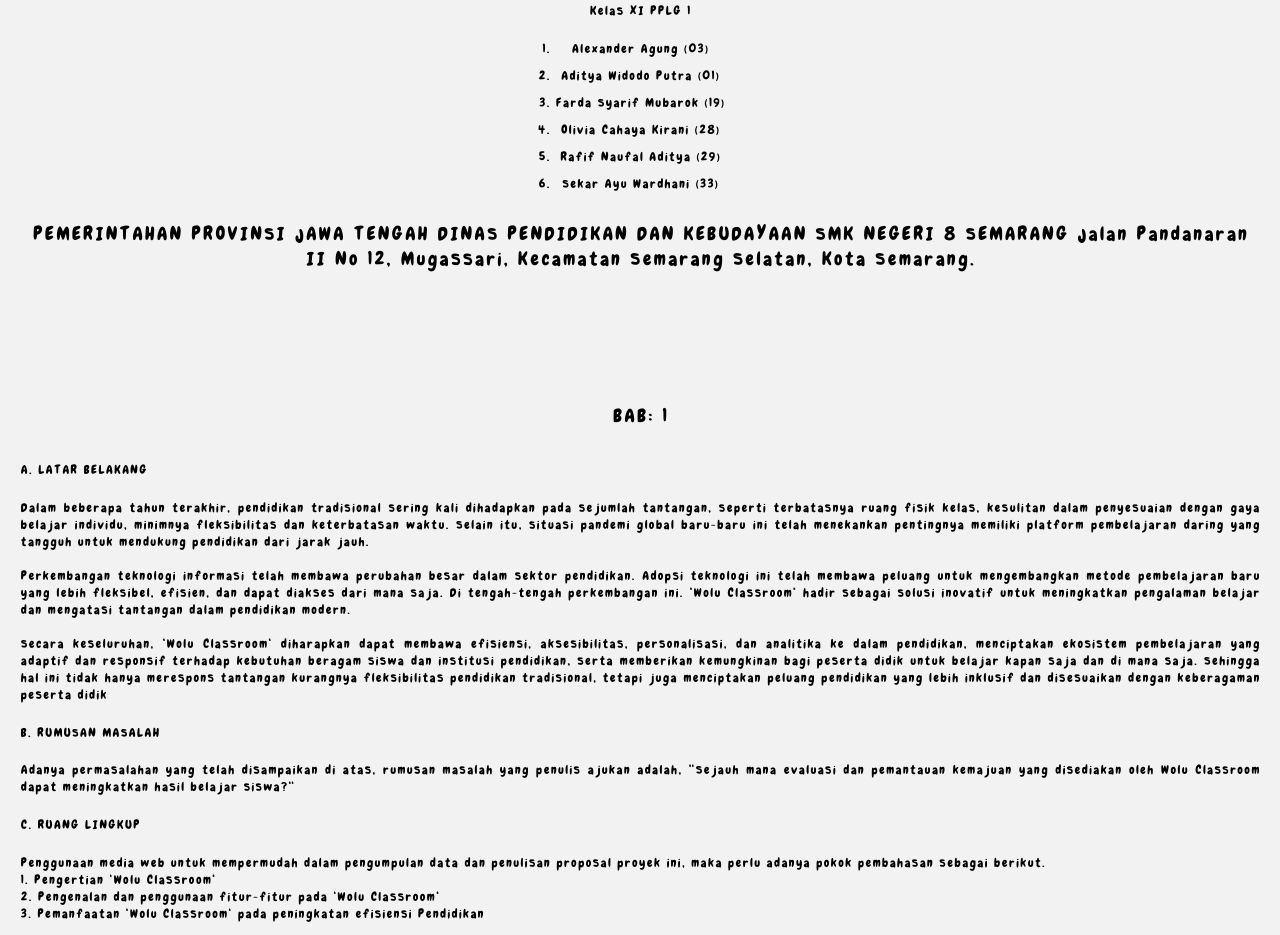
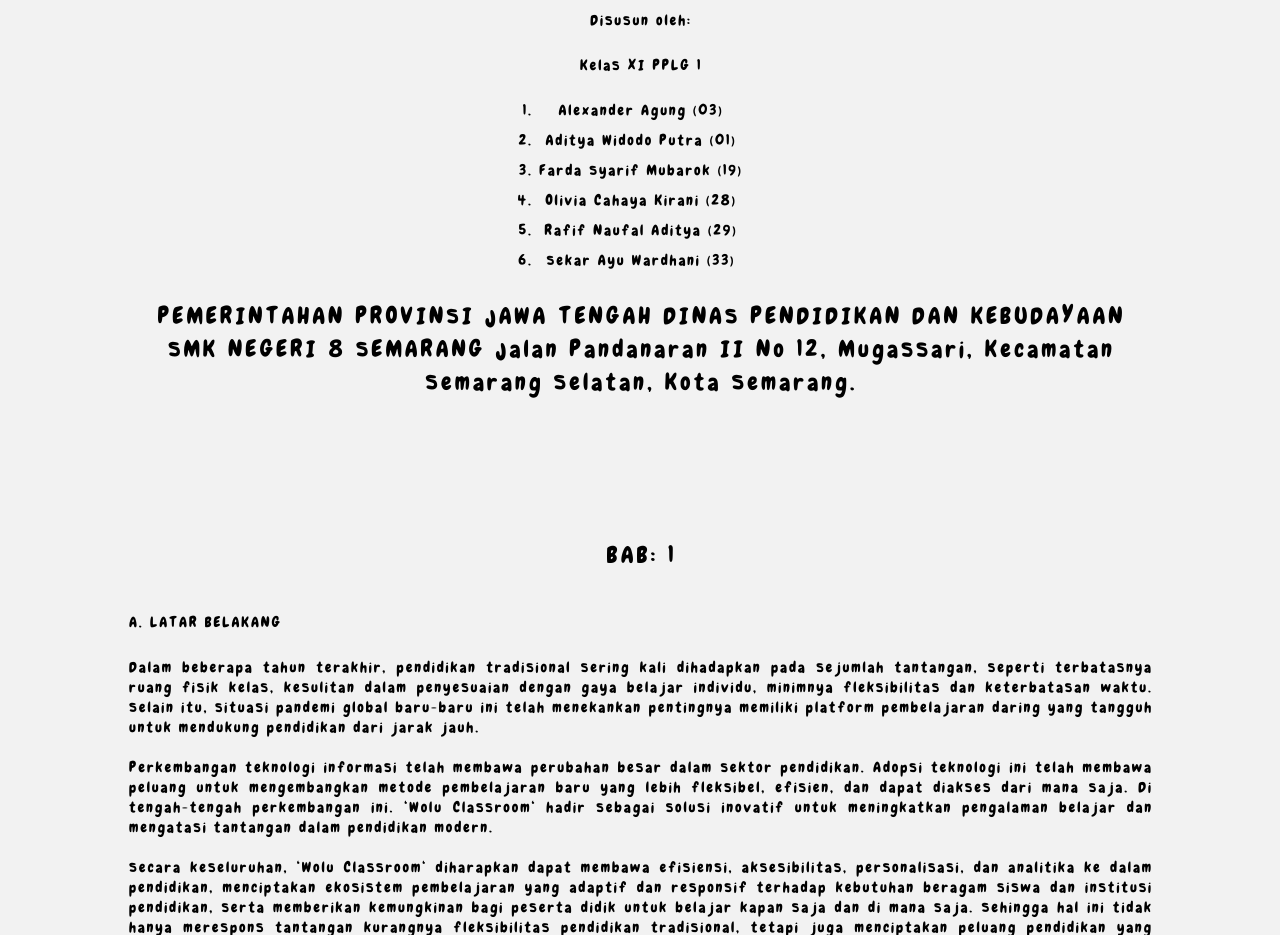
Before and after one commit to XceedZ/proposalkelompok2, a plain HTML site: page index.html in a window 1280 px wide. Shown: the part 377-1312 px from the top of the page. Drawn offline with Linux system fonts and the light colour scheme.

Commit message:
wolu classroom

```diff
--- a/style.css
+++ b/style.css
@@ -4,21 +4,22 @@
 }
 
 body {
+    width: 80%;
     font-family: 'Myfontclass-Regular', sans-serif;
     text-align: center;
     background-color: #f2f2f2;
-    margin: 0;
+    margin: auto;
     padding: 20px;
 }
 
 .judul {
-    font-size: 2rem;
+    font-size: 40px;
     color: #333;
     margin-top: 50px;
 }
 
 .disusun {
-    font-size: 1.3rem;
+    font-size: 25px;
     text-align: center;
 }
 
@@ -43,22 +44,22 @@ body {
 
 .judul2 {
     width: 100%;
-    font-size: 2rem;
+    font-size: 40px;
     text-align: center;
     margin: auto;
     padding-bottom: 100px;
 }
 
 .bab {
-    font-size: 2rem;
+    font-size: 40px;
 }
 
 .sub-bab {
-    font-size: 1.3rem;
+    font-size: 25px;
     text-align: justify;
 }
 
 .konten {
-    font-size: 1.3rem;
+    font-size: 25px;
     text-align: justify;
 }
```
